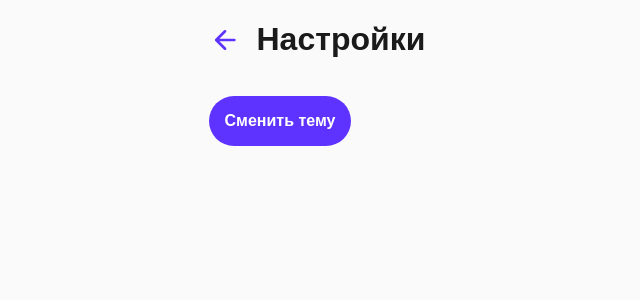
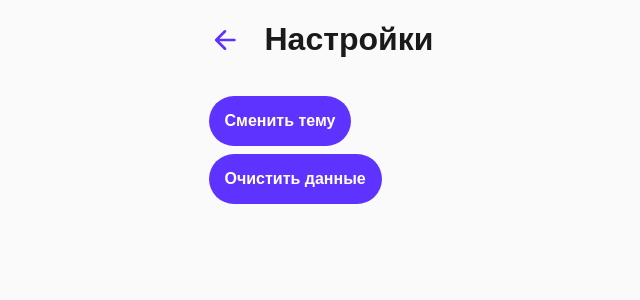
Before and after one commit to nekotyan2d/roadmap-react, a React (Vite) app: page /roadmap-react/settings in a window 1280 px wide. Shown: the top 300 px of the page, without its empty margins (140-780 px from the left). Built offline with nearby package versions, Linux system fonts and the light colour scheme.

Commit message:
feat: добавил страницу со статистикой

```diff
--- a/src/App.tsx
+++ b/src/App.tsx
@@ -5,6 +5,7 @@ import SettingsPage from "./pages/settings.js";
 import IndexPage from "./pages/index.js";
 import Header from "./features/header/Header.js";
 import { useThemeEffect } from "./hooks/useThemeEffect.js";
+import StatisticsPage from "./pages/statistics.js";
 
 function App() {
     useThemeEffect();
@@ -22,6 +23,10 @@ function App() {
                         path="/settings"
                         element={<SettingsPage />}
                     />
+                    <Route
+                        path="/statistics"
+                        element={<StatisticsPage />}
+                    />
                 </Routes>
             </main>
         </Router>
--- a/src/css/variables.css
+++ b/src/css/variables.css
@@ -10,7 +10,7 @@ html.theme-light {
 
     --color-violet-light: hsl(253, 100%, 95%);
     --color-violet-dark: hsl(253, 100%, 60%);
-    --color-green-light: hsl(112, 100%, 95%);
+    --color-green-light: hsl(112, 100%, 97%);
     --color-green-dark: hsl(112, 100%, 25%);
     --color-grey-light: hsl(0, 0%, 95%);
     --color-grey-dark: hsl(0, 0%, 25%);
@@ -22,7 +22,7 @@ html.theme-light {
 
     --color-tech-not-started-dark: hsl(253, 100%, 85%);
     --color-tech-not-started-light: hsl(253, 100%, 60%);
-    --color-tech-in-progress-dark: hsl(42, 87%, 53%);
+    --color-tech-in-progress-dark: hsl(44, 100%, 73%);
     --color-tech-in-progress-light: hsl(42, 87%, 25%);
     --color-tech-completed-dark: hsl(112, 100%, 82%);
     --color-tech-completed-light: hsl(112, 100%, 20%);
--- a/src/features/filter/Filter.tsx
+++ b/src/features/filter/Filter.tsx
@@ -1,11 +1,14 @@
-import { useState } from "react";
+import { useEffect, useState } from "react";
 import "./Filter.css";
 import Popup from "../popup/Popup.js";
 import { useAppStore } from "../../stores/app.js";
 
 function Filter() {
+    const roadmap = useAppStore((state) => state.roadmap);
     const filterByState = useAppStore((state) => state.filterByState);
     const [isPopupVisible, setPopupVisible] = useState(false);
+
+    if (roadmap.length === 0) return null;
 
     const items = [
         { text: "Все", onClick: () => filterByState("all") },
--- a/src/features/header/Header.css
+++ b/src/features/header/Header.css
@@ -5,6 +5,7 @@ header {
     padding: 0 16px;
     display: flex;
     align-items: center;
+    gap: 8px;
 
     h1 {
         flex: 1;
@@ -15,7 +16,8 @@ header {
     }
 
     .back,
-    .settings {
+    .settings,
+    .statistics {
         display: flex;
         align-items: center;
         color: var(--color-primary);
--- a/src/features/quick-actions/QuickActions.tsx
+++ b/src/features/quick-actions/QuickActions.tsx
@@ -4,10 +4,12 @@ import { useAppStore } from "../../stores/app.js";
 import Popup from "../popup/Popup.js";
 
 function QuickActions() {
+    const roadmap = useAppStore((state) => state.roadmap);
     const markAllAsCompleted = useAppStore((state) => state.markAllAsCompleted);
     const markAllAsNotStarted = useAppStore((state) => state.markAllAsNotStarted);
+    const [isPopupVisible, setPopupVisible] = useState(false);
 
-    const [isPopupVisible, setPopupVisible] = useState(false);
+    if (roadmap.length === 0) return null;
 
     const items = [
         { text: "Отметить все как выполненные", onClick: markAllAsCompleted },
--- a/src/index.css
+++ b/src/index.css
@@ -34,6 +34,7 @@ button {
     font-size: 16px;
     font-weight: bold;
     cursor: pointer;
+    width: fit-content;
 
     &:disabled {
         opacity: 0.5;
@@ -55,3 +56,9 @@ input {
     font-family: inherit;
     resize: vertical;
 }
+
+.page {
+    display: flex;
+    flex-direction: column;
+    gap: 8px;
+}
--- a/src/pages/settings.tsx
+++ b/src/pages/settings.tsx
@@ -1,10 +1,13 @@
+import { useAppStore } from "../stores/app.js";
 import { useThemeStore } from "../stores/theme.js";
 
 function SettingsPage() {
     const toggleTheme = useThemeStore((state) => state.toggleTheme);
+    const resetStore = useAppStore((state) => state.resetStore);
     return (
-        <div>
+        <div className="page">
             <button onClick={toggleTheme}>Сменить тему</button>
+            <button onClick={resetStore}>Очистить данные</button>
         </div>
     );
 }
--- /dev/null
+++ b/src/pages/statistics.css
@@ -0,0 +1,39 @@
+.statistics-info {
+    display: flex;
+    flex-direction: column;
+    gap: 8px;
+    margin-bottom: 8px;
+
+    .statistics-item {
+        display: flex;
+        flex-direction: column;
+        gap: 0.25rem;
+        align-items: center;
+        justify-content: center;
+        padding: 16px;
+        border: 1px solid;
+        font-size: 14px;
+        flex: 1;
+        font-size: 18px;
+        font-weight: 600;
+
+        &[data-variant="not-started"] {
+            background-color: var(--color-tech-not-started-light);
+            color: var(--color-tech-not-started-dark);
+            border-color: var(--color-tech-not-started-dark);
+            border-radius: 16px;
+        }
+        &[data-variant="in-progress"] {
+            background-color: var(--color-tech-in-progress-light);
+            color: var(--color-tech-in-progress-dark);
+            border-color: var(--color-tech-in-progress-dark);
+            border-radius: 16px;
+        }
+        &[data-variant="completed"] {
+            background-color: var(--color-tech-completed-light);
+            color: var(--color-tech-completed-dark);
+            border-color: var(--color-tech-completed-dark);
+            border-radius: 16px;
+        }
+    }
+}
--- /dev/null
+++ b/src/pages/statistics.tsx
@@ -0,0 +1,121 @@
+import "./statistics.css";
+
+import { useNavigate } from "react-router-dom";
+import { useAppStore } from "../stores/app.js";
+import { useEffect } from "react";
+
+interface DataItem {
+    name: string;
+    value: number;
+    color: string;
+}
+
+interface PieSegment {
+    d: string;
+    color: string;
+}
+
+function StatisticsPage() {
+    const roadmap = useAppStore((state) => state.roadmap);
+
+    const navigate = useNavigate();
+
+    useEffect(() => {
+        if (roadmap.length === 0) navigate("/");
+    }, [roadmap, navigate]);
+
+    const notStartedCount = roadmap.filter((item: { state: string }) => item.state === "not-started").length;
+    const inProgressCount = roadmap.filter((item: { state: string }) => item.state === "in-progress").length;
+    const completedCount = roadmap.filter((item: { state: string }) => item.state === "completed").length;
+    const totalCount = roadmap.length;
+
+    const data: DataItem[] = [
+        { name: "Не начато", value: notStartedCount, color: "var(--color-tech-not-started-light)" },
+        { name: "В процессе", value: inProgressCount, color: "var(--color-tech-in-progress-light)" },
+        { name: "Выполнено", value: completedCount, color: "var(--color-tech-completed-light)" },
+    ];
+
+    const calculatePieSegments = (data: DataItem[]): PieSegment[] => {
+        const total = data.reduce((sum: number, item: DataItem) => sum + item.value, 0);
+        let cumulativePercent = 0;
+
+        return data.map((item: DataItem) => {
+            const [startX, startY] = getCoordinatesForPercent(cumulativePercent);
+            cumulativePercent += item.value / total;
+            const [endX, endY] = getCoordinatesForPercent(cumulativePercent);
+
+            const largeArcFlag = item.value / total > 0.5 ? 1 : 0;
+
+            return {
+                d: `M 0 0 L ${startX} ${startY} A 1 1 0 ${largeArcFlag} 1 ${endX} ${endY} Z`,
+                color: item.color,
+            };
+        });
+    };
+
+    const getCoordinatesForPercent = (percent: number): [number, number] => {
+        const x = Math.cos(2 * Math.PI * percent);
+        const y = Math.sin(2 * Math.PI * percent);
+        return [x, y];
+    };
+
+    const pieSegments = calculatePieSegments(data);
+
+    return (
+        <div className="page">
+            <div className="statistics-info">
+                <div
+                    className="statistics-item"
+                    data-variant="not-started">
+                    <div className="statistics-item__title">Не начато</div>
+                    <div className="statistics-item__number">{notStartedCount}</div>
+                </div>
+                <div
+                    className="statistics-item"
+                    data-variant="in-progress">
+                    <div className="statistics-item__title">В процессе</div>
+                    <div className="statistics-item__number">{inProgressCount}</div>
+                </div>
+                <div
+                    className="statistics-item"
+                    data-variant="completed">
+                    <div className="statistics-item__title">Выполнено</div>
+                    <div className="statistics-item__number">{completedCount}</div>
+                </div>
+            </div>
+            <div style={{ width: "300px", height: "300px", margin: "0 auto" }}>
+                <svg
+                    viewBox="-1 -1 2 2"
+                    style={{ transform: "rotate(-90deg)" }}>
+                    <defs>
+                        <mask id="donut-mask">
+                            <rect
+                                x="-1"
+                                y="-1"
+                                width="2"
+                                height="2"
+                                fill="white"
+                            />
+                            <circle
+                                cx="0"
+                                cy="0"
+                                r="0.6"
+                                fill="black"
+                            />
+                        </mask>
+                    </defs>
+                    {pieSegments.map((segment: PieSegment, index: number) => (
+                        <path
+                            key={index}
+                            d={segment.d}
+                            fill={segment.color}
+                            mask="url(#donut-mask)"
+                        />
+                    ))}
+                </svg>
+            </div>
+        </div>
+    );
+}
+
+export default StatisticsPage;
--- a/src/stores/app.ts
+++ b/src/stores/app.ts
@@ -19,6 +19,8 @@ interface AppState {
 
     markAllAsCompleted: () => void;
     markAllAsNotStarted: () => void;
+
+    resetStore: () => void;
 }
 
 export const useAppStore = create<AppState>()(
@@ -103,6 +105,8 @@ export const useAppStore = create<AppState>()(
                     return { roadmap: updatedRoadmap };
                 });
             },
+
+            resetStore: () => set({ roadmap: [], filteredRoadmap: [], isFiltered: false, roadmapItemId: null }),
         }),
         {
             name: "app-store",
```
Also changed, not shown: src/features/header/Header.tsx (+34 -0 lines).
